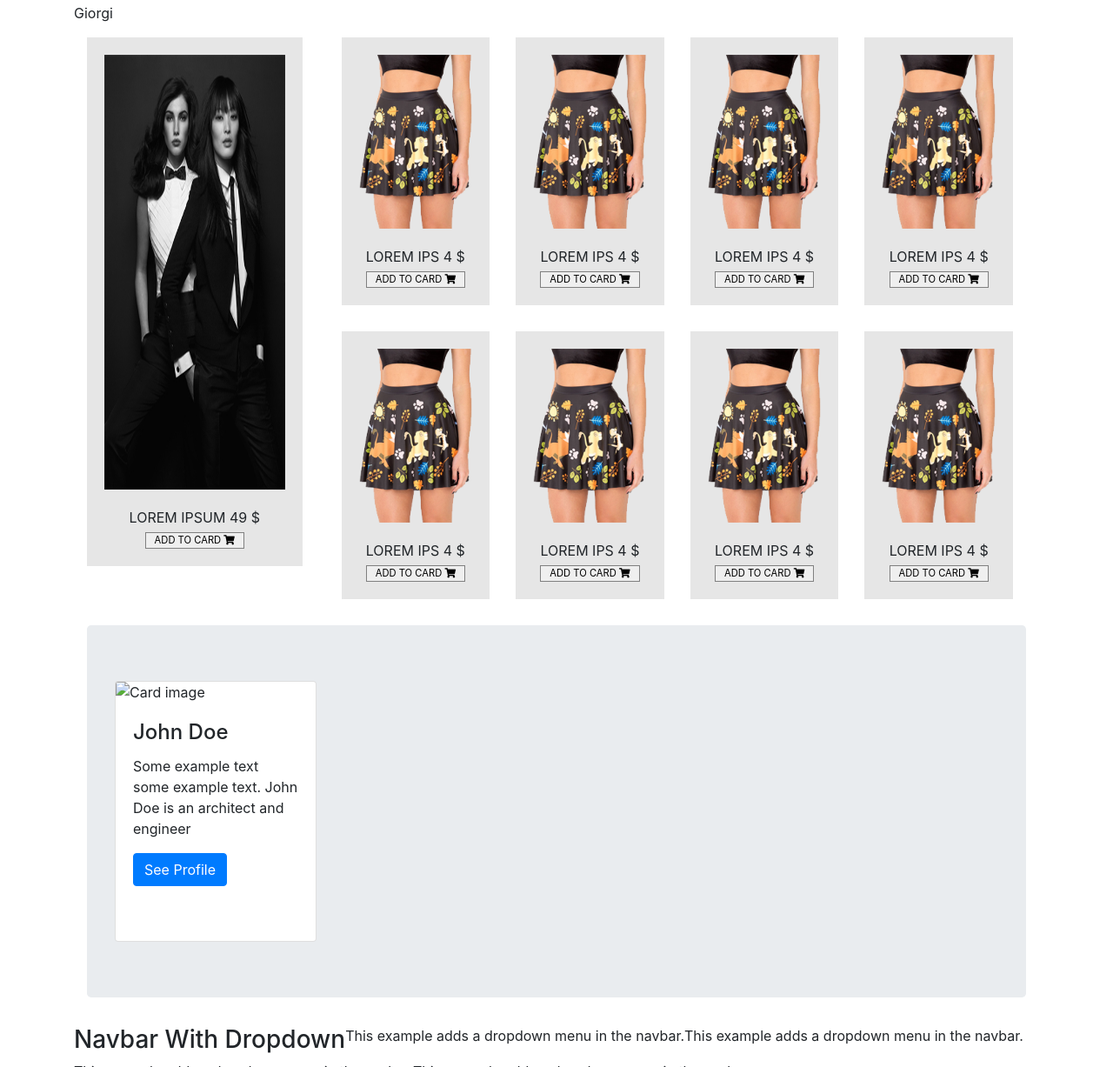
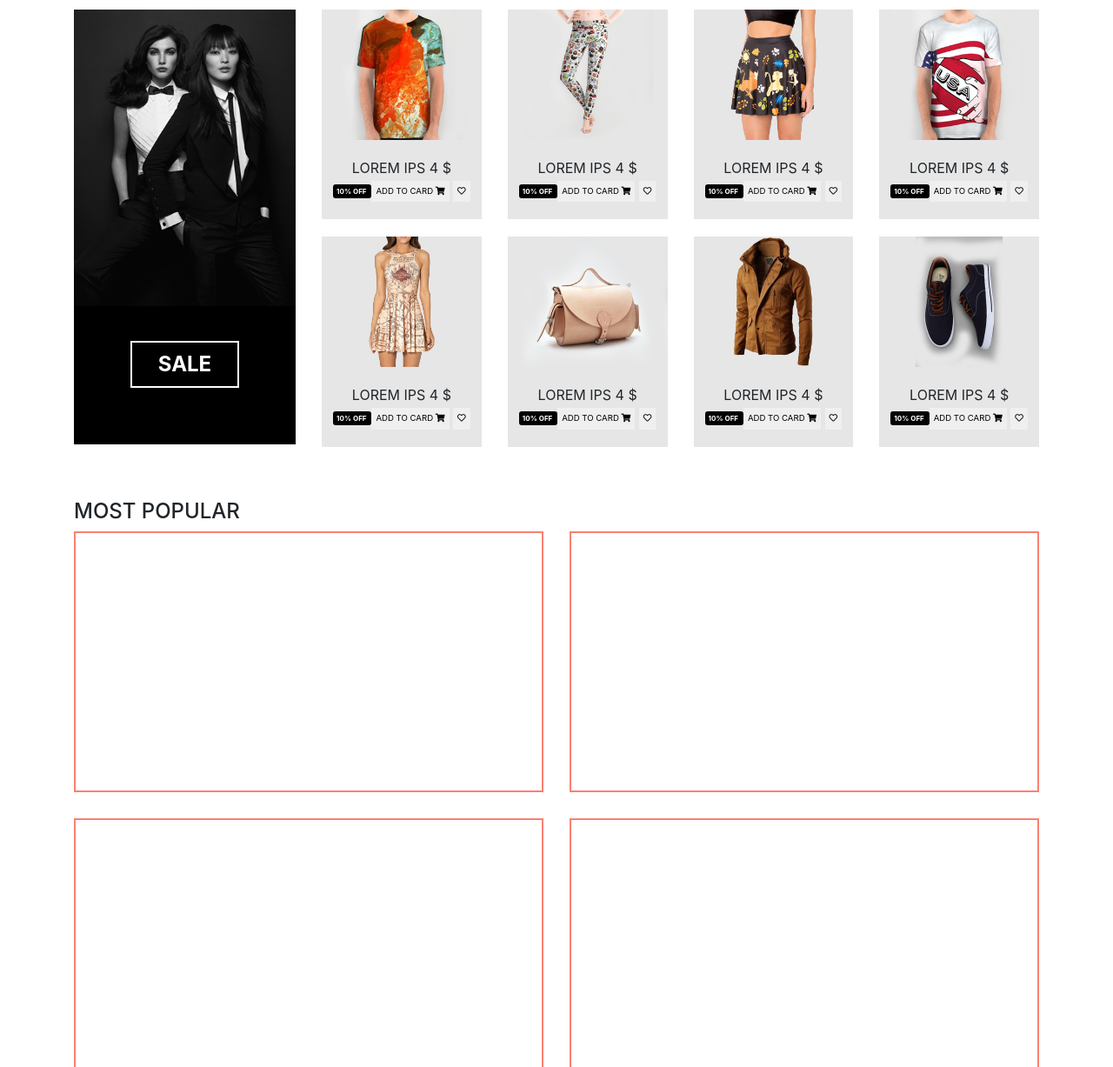
Before and after one commit to Giorgi1971/OnlineShopNana, a plain HTML site: page index.html in a window 1280 px wide. Shown: the part 1573-2800 px from the top of the page at 87% size. Drawn offline with nearby package versions, Linux system fonts and the light colour scheme.

Commit message:
added sales block and footers part

```diff
--- a/css/mynavbar.css
+++ b/css/mynavbar.css
@@ -28,7 +28,50 @@
     margin-bottom: 30px;
 }
 
-.gcard p{
+.salecard img{
+height: 150px;
+}
+
+.mainsalecard{
+    margin: auto;
+    overflow: hidden;
+    background-color: black;
+    height: 500px;
+    text-align: center;
+}
+
+.mainsalecard button{
+    background-color: black;
+    border: 2px solid white;
+    color: white;
+    padding: 7px 30px;
+    font-size: 1.5rem;
+    font-weight: bold;
+    margin-top: 40px;
+    /* margin-bottom: 60px; */
+}
+
+.salecard{
+    /* border: 30px solid white; */
+    background-color: rgb(230, 230, 230);
+    text-align: center;
+    padding-bottom: 20px;
+    margin-bottom: 20px;
+}
+
+.salecard button{
+    border: none;
+    font-size: 0.6rem;
+    padding: 5px;
+}
+
+
+.popular{
+    border: 2px solid salmon;
+    height: 300px;
+    margin-bottom: 30px;
+}
+.gcard p, .salecard p {
     margin: 0px;
 }
 
@@ -37,3 +80,34 @@
     border: 1px solid gray;
     padding: 0 10px;
 }
+
+.ligiotext{
+    padding: 0 50px;
+}
+
+.livechat{
+    float: right;
+    font-weight: bolder;
+    background-color:slategray;
+    color: black;
+    border: none;
+    padding: 10px 50px;
+
+}
+.saleblack{
+    font-size: 0.5rem;
+    font-weight: bold;
+    background-color: black;
+    color: white;
+    border-radius: 3px;
+    padding: 3px 4px;
+}
+
+/* .saleblack{
+    font-size: 0.5rem;
+    font-weight: bold;
+    background-color: black;
+    color: white;
+    border-radius: 3px;
+    padding: 4px 7px;
+} */
--- a/index.html
+++ b/index.html
@@ -19,7 +19,7 @@
 </head>
 
 <body>
-  <!-- Navbar -->
+  <!-- Navbar ნავბარი -->
   <nav id="gnav" class="navbar navbar-expand-sm bg-dark navbar-dark">
     <!-- Brand -->
     <a class="navbar-brand gnavbrend" href="#">Logo</a>
@@ -106,6 +106,7 @@
   </nav>
   <br>
 
+  <!-- ლოგო და ემბლება -->
   <div class="container">
     <div class="jumbotron" style="padding: 30px;">
       <div class="row">
@@ -125,8 +126,8 @@
       </div>
     </div>
 
-
-    <div class="container">
+    <!-- გაყიდვები მთავარი 8 ცალი -->
+    <!-- <div class="container"> -->
 
     <div class="row">
       <div class="col-md-3">
@@ -137,6 +138,7 @@
           </button>
         </div>
       </div>
+
       <div class="col-md-3">
         <div class="gcard">
           <img src="images/kaci1.png" style="height: 250px;" alt="">
@@ -145,6 +147,7 @@
           </button>
         </div>
       </div>
+
       <div class="col-md-3">
         <div class="gcard">
           <img src="images/swatch.png" style="height: 250px;" alt="">
@@ -163,7 +166,6 @@
         </div>
       </div>
 
-
       <div class="col-md-3">
         <div class="gcard">
           <img src="images/Iwatch.png" style="height: 250px;" alt="">
@@ -172,8 +174,6 @@
           </button>
         </div>
       </div>
-
-
 
       <div class="col-md-3">
         <div class="gcard">
@@ -203,9 +203,9 @@
       </div>
 
     </div>
-</div>
 
-      <div class="container">
+
+    <!-- ახალი კოლექცია მე-3 ჯგუფი -->
     <div class="jumbotron" style="padding: 20px 40px;">
       <div class="row">
         <div class="col-md-5">
@@ -226,173 +226,249 @@
 
     </div>
 
-</div>
-<p>
-  Giorgi
-</p>
-<div class="container">
-
+    <!-- ფასდაკლებები მე-4 ჯგუფი -->
     <div class="row">
       <div class="col-md-3">
-        <div class="gcard">
-          <img src="images/blackgirl.png" style="height: 500px; width: 100%;" alt="">
-          <p style="padding-top:20px; padding-bottom: 0px;">LOREM IPSUM 49 $</p>
-          <button class="giobtn">ADD TO CARD <i class="fas fa-shopping-cart"></i>
-          </button>
+        <div class="mainsalecard">
+          <img class="img-fluid" src="images/p0.png" style="width: 100%;" alt="gggg">
+          <button class="salebtn">SALE</button>
         </div>
-
       </div>
 
       <div class="col-md-9">
-        <div class="container">
-
+        <!-- <div class="container"> -->
           <div class="row">
             <div class="col-md-3">
-            <div class="gcard">
-              <img src="images/girl2.png" style="height: 200px; width: 100%;" alt="">
+              <div class="salecard">
+                <img class="img-fluid" src="images/p1.png" alt="">
                 <p style="padding-top:20px; padding-bottom: 0px;">LOREM IPS 4 $</p>
-              <button class="giobtn">ADD TO CARD <i class="fas fa-shopping-cart"></i>
+                <span class="saleblack">
+                  10% OFF
+                </span>
+                <button class="giobtn">ADD TO CARD
+                  <i class="fas fa-shopping-cart"></i>
                 </button>
-            </div>
+                <button class="giobtn">
+                  <i class="far fa-heart"></i>
+                </button>               </div>
 
             </div>
             <div class="col-md-3">
-            <div class="gcard">
-              <img src="images/girl2.png" style="height: 200px; width: 100%;" alt="">
+              <div class="salecard">
+                <img class="img-fluid" class="img-fluid" src="images/p2.png" alt="">
                 <p style="padding-top:20px; padding-bottom: 0px;">LOREM IPS 4 $</p>
-              <button class="giobtn">ADD TO CARD <i class="fas fa-shopping-cart"></i>
+                <span class="saleblack">
+                  10% OFF
+                </span>
+                <button class="giobtn">ADD TO CARD
+                  <i class="fas fa-shopping-cart"></i>
                 </button>
-            </div>
+                <button class="giobtn">
+                  <i class="far fa-heart"></i>
+                </button>               </div>
 
             </div>
             <div class="col-md-3">
-            <div class="gcard">
-              <img src="images/girl2.png" style="height: 200px; width: 100%;" alt="">
+              <div class="salecard">
+                <img class="img-fluid" src="images/p3.png" alt="">
                 <p style="padding-top:20px; padding-bottom: 0px;">LOREM IPS 4 $</p>
-              <button class="giobtn">ADD TO CARD <i class="fas fa-shopping-cart"></i>
+                <span class="saleblack">
+                  10% OFF
+                </span>
+                <button class="giobtn">ADD TO CARD
+                  <i class="fas fa-shopping-cart"></i>
                 </button>
-            </div>
-
+                <button class="giobtn">
+                  <i class="far fa-heart"></i>
+                </button>               </div>
             </div>
 
             <div class="col-md-3">
-            <div class="gcard">
-              <img src="images/girl2.png" style="height: 200px; width: 100%;" alt="">
+              <div class="salecard">
+                <img class="img-fluid" src="images/p4.png" alt="">
                 <p style="padding-top:20px; padding-bottom: 0px;">LOREM IPS 4 $</p>
-              <button class="giobtn">ADD TO CARD <i class="fas fa-shopping-cart"></i>
+                <span class="saleblack">
+                  10% OFF
+                </span>
+                <button class="giobtn">ADD TO CARD
+                  <i class="fas fa-shopping-cart"></i>
                 </button>
-            </div>
-
+                <button class="giobtn">
+                  <i class="far fa-heart"></i>
+                </button>               </div>
             </div>
 
             <div class="col-md-3">
-            <div class="gcard">
-              <img src="images/girl2.png" style="height: 200px; width: 100%;" alt="">
+              <div class="salecard">
+                <img class="img-fluid" src="images/p5.png" alt="">
                 <p style="padding-top:20px; padding-bottom: 0px;">LOREM IPS 4 $</p>
-              <button class="giobtn">ADD TO CARD <i class="fas fa-shopping-cart"></i>
+                <span class="saleblack">
+                  10% OFF
+                </span>
+                <button class="giobtn">ADD TO CARD
+                  <i class="fas fa-shopping-cart"></i>
                 </button>
-            </div>
-
+                <button class="giobtn">
+                  <i class="far fa-heart"></i>
+                </button>               </div>
             </div>
 
             <div class="col-md-3">
-            <div class="gcard">
-              <img src="images/girl2.png" style="height: 200px; width: 100%;" alt="">
+              <div class="salecard">
+                <img class="img-fluid" src="images/p6.png" alt="">
                 <p style="padding-top:20px; padding-bottom: 0px;">LOREM IPS 4 $</p>
-              <button class="giobtn">ADD TO CARD <i class="fas fa-shopping-cart"></i>
+                <span class="saleblack">
+                  10% OFF
+                </span>
+                <button class="giobtn">ADD TO CARD
+                  <i class="fas fa-shopping-cart"></i>
                 </button>
-            </div>
-
+                <button class="giobtn">
+                  <i class="far fa-heart"></i>
+                </button>               </div>
             </div>
 
             <div class="col-md-3">
-            <div class="gcard">
-              <img src="images/girl2.png" style="height: 200px; width: 100%;" alt="">
+              <div class="salecard">
+                <img class="img-fluid" src="images/p7.png" alt="">
                 <p style="padding-top:20px; padding-bottom: 0px;">LOREM IPS 4 $</p>
-              <button class="giobtn">ADD TO CARD <i class="fas fa-shopping-cart"></i>
+                <span class="saleblack">
+                  10% OFF
+                </span>
+                <button class="giobtn">ADD TO CARD
+                  <i class="fas fa-shopping-cart"></i>
                 </button>
+                <button class="giobtn">
+                  <i class="far fa-heart"></i>
+                </button>
+
+
               </div>
-
             </div>
 
             <div class="col-md-3">
-            <div class="gcard">
-              <img src="images/girl2.png" style="height: 200px; width: 100%;" alt="">
+              <div class="salecard">
+                <img class="img-fluid" src="images/p8.png" alt="">
                 <p style="padding-top:20px; padding-bottom: 0px;">LOREM IPS 4 $</p>
-              <button class="giobtn">ADD TO CARD <i class="fas fa-shopping-cart"></i>
+                <span class="saleblack">
+                  10% OFF
+                </span>
+                <button class="giobtn">ADD TO CARD
+                  <i class="fas fa-shopping-cart"></i>
                 </button>
+                <button class="giobtn">
+                  <i class="far fa-heart"></i>
+                </button>               </div>
           </div>
-
         </div>
-
       </div>
-
     </div>
+<h4 style="margin-top: 40px;">MOST POPULAR</h3>
+    <!-- პოპულარული მე-5 ჯგუფი -->
+      <div class="row">
+        <div class="col-md-6">
+          <div class="popular">
 
           </div>
 
 
+        </div>
+        <div class="col-md-6">
+          <div class="popular">
 
-<div class="container">
-<div class="jumbotron">
+          </div>
 
-  <div class="row">
 
-    <div class="col-md-3">
-      <div class="card giocard" style="height:300px">
-        <img class="card-img-top" src="img_avatar1.png" alt="Card image" style="width:100%">
-        <div class="card-body">
-          <h4 class="card-title">John Doe</h4>
-          <p class="card-text">Some example text some example text. John Doe is an architect and engineer</p>
-          <a href="#" class="btn btn-primary stretched-link">See Profile</a>
         </div>
+
+        <div class="col-md-6">
+          <div class="popular">
+
           </div>
+
+
         </div>
+
+        <div class="col-md-6">
+          <div class="popular">
+
           </div>
+
+
         </div>
       </div>
 
 
-      <h3>Navbar With Dropdown</h3>
-      <p>This example adds a dropdown menu in the navbar.</p>
-      <p>This example adds a dropdown menu in the navbar.</p>
-      <p>This example adds a dropdown menu in the navbar.</p>
-      <p>This example adds a dropdown menu in the navbar.</p>
-      <p>This example adds a dropdown menu in the navbar.</p>
-      <p>This example adds a dropdown menu in the navbar.</p>
-      <p>This example adds a dropdown menu in the navbar.</p>
-      <p>This example adds a dropdown menu in the navbar.</p>
-      <p>This example adds a dropdown menu in the navbar.</p>
-      <p>This example adds a dropdown menu in the navbar.</p>
-      <p>This example adds a dropdown menu in the navbar.</p>
-      <p>This example adds a dropdown menu in the navbar.</p>
-      <p>This example adds a dropdown menu in the navbar.</p>
-      <p>This example adds a dropdown menu in the navbar.</p>
-      <p>This example adds a dropdown menu in the navbar.</p>
-      <p>This example adds a dropdown menu in the navbar.</p>
-      <p>This example adds a dropdown menu in the navbar.</p>
-      <p>This example adds a dropdown menu in the navbar.</p>
-      <p>This example adds a dropdown menu in the navbar.</p>
-      <p>This example adds a dropdown menu in the navbar.</p>
-      <p>This example adds a dropdown menu in the navbar.</p>
-      <p>This example adds a dropdown menu in the navbar.</p>
-      <p>This example adds a dropdown menu in the navbar.</p>
-      <p>This example adds a dropdown menu in the navbar.</p>
-      <p>This example adds a dropdown menu in the navbar.</p>
-      <p>This example adds a dropdown menu in the navbar.</p>
-      <p>This example adds a dropdown menu in the navbar.</p>
-      <p>This example adds a dropdown menu in the navbar.</p>
-      <p>This example adds a dropdown menu in the navbar.</p>
-      <p>This example adds a dropdown menu in the navbar.</p>
-      <p>This example adds a dropdown menu in the navbar.</p>
-    </div>
+
+
+
   <i class="fa fa-shopping-cart" aria-hidden="true"></i>
   <i class='fas fa-shopping-cart' style='font-size:24px'></i>
-    <i class='fas fa-shopping-cart' style='font-size:24px'></i>
+  <i class='far fa-heart' style='font-size:24px'></i>
 
   <img src="/icons/shopping.png" alt="" style="size: 20px;">
 
 
+
+
+  <button class="livechat" type="submit">
+    Live Chat
+  </button>
+</div>
+<hr>  <!-- ფუთერი, ბოლო -->
+  <footer>
+    <nav class="navbar navbar-expand-sm bg-dark navbar-dark">
+      <!-- Links -->
+      <ul class="navbar-nav">
+
+        <li class="nav-item" style="padding-left: 100px;">
+          <a class="nav-link" href="#">
+            <i class="far fa-envelope"></i>
+          </a>
+        </li>
+        <li class="nav-item">
+          <span class="navbar-text">
+            www.loremopsum@cbla.com
+          </span>
+        </li>
+
+        <li class="nav-item" style="padding-left: 100px;">
+          <a class="nav-link" href="#">
+            <i class="far fa-envelope"></i>
+          </a>
+        </li>
+        <li class="nav-item">
+          <span class="navbar-text">
+            loremopsum loremopsum
+          </span>
+        </li>
+
+        <li class="nav-item" style="padding-left: 100px;">
+          <a class="nav-link" href="#">
+            <i class="far fa-envelope"></i>
+          </a>
+        </li>
+        <li class="nav-item">
+          <span class="navbar-text">
+            +995 032 2 555555
+          </span>
+        </li>
+
+
+        <li class="nav-item">
+          <a class="nav-link" href="#"></a>
+        </li>
+        <li class="nav-item ligiotext">
+          <a class="nav-link" href="#"></a>
+        </li>
+      </ul>
+      <!-- Navbar text-->
+      <span class="navbar-text">
+        Navbar text
+      </span>
+    </nav>
+  </footer>
+
 </body>
 
 </html>
```
Also changed, not shown: images/New folder/blackgirl.png (added), images/p0.png (renamed from images/blackgirl.png), images/p1.png (added), images/p2.png (added), images/p3.png (renamed from images/girl2.png), images/p4.png (added), images/p5.png (added), images/p6.png (added), images/p7.png (added), images/p8.png (added), 1 other file. Lines whose indentation alone changed are shown as unchanged.
